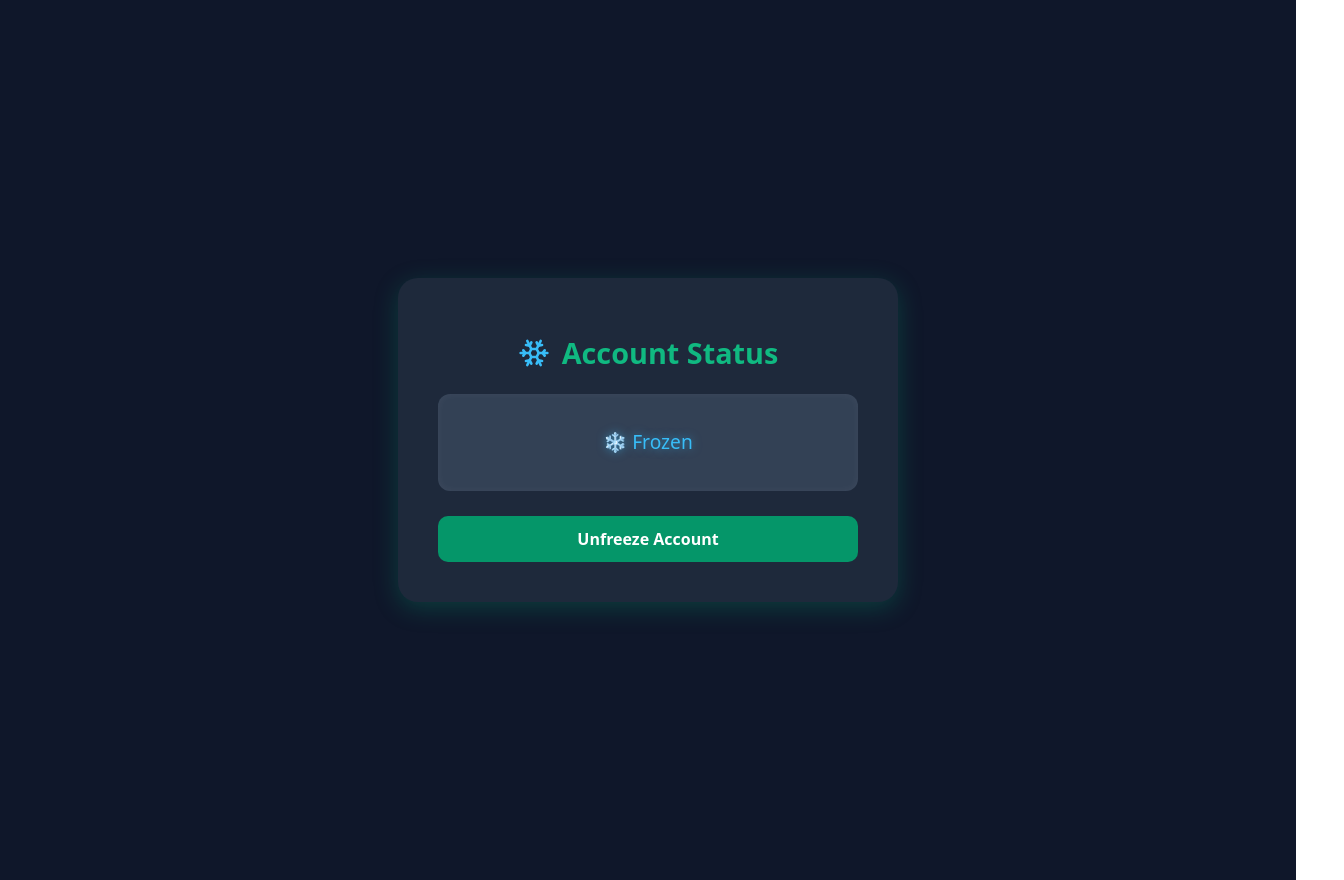
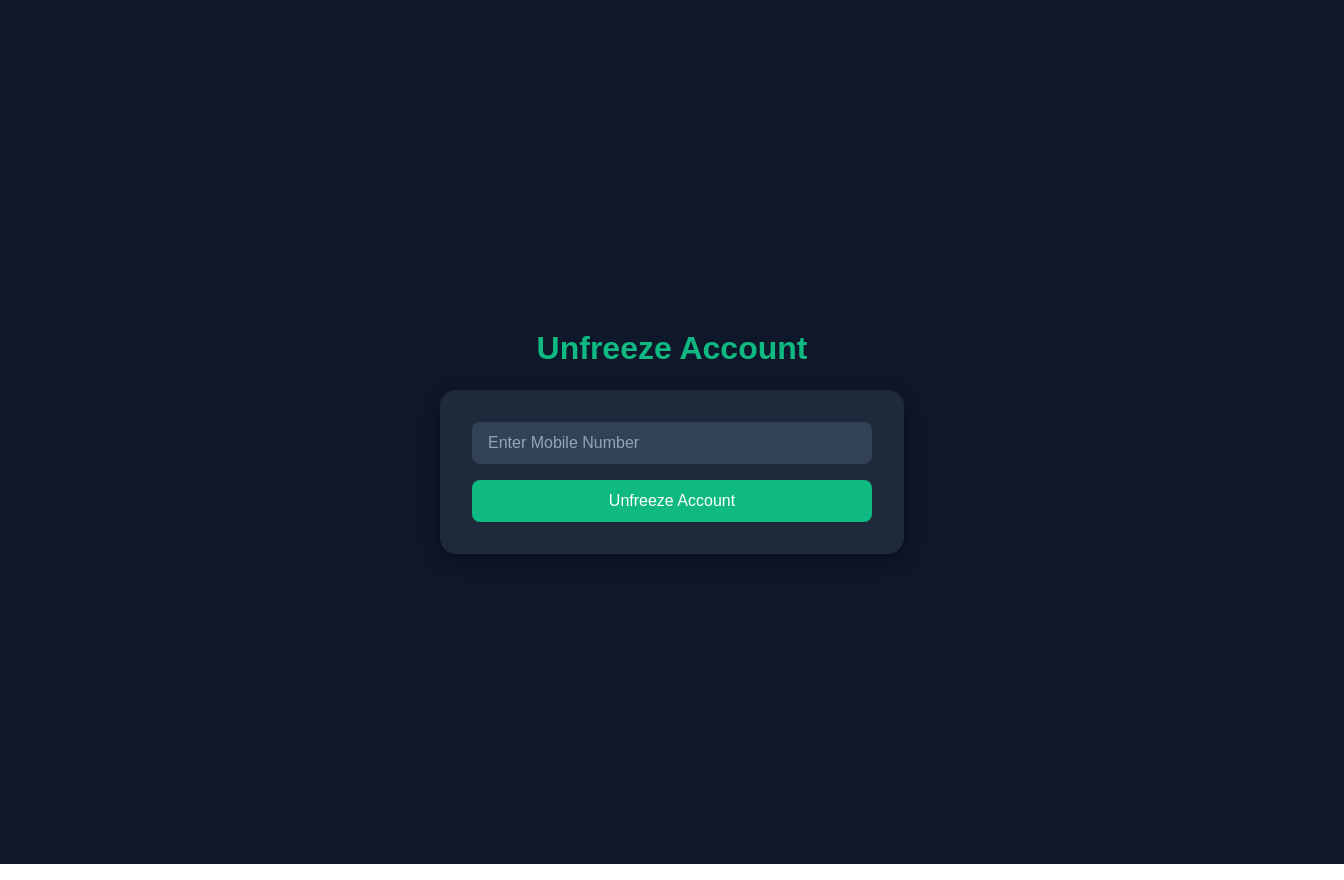
Before and after one commit to Sourabh1Dubey/UPIapplication, a React (Vite) app: page /freeze in a window 1280 px wide. Shown: the whole page, 1344 px wide, since content can reach past the window. Built offline with nearby package versions, Linux system fonts and the light colour scheme.

Commit message:
added new file

```diff
--- a/src/pages/Freeze/Freeze.css
+++ b/src/pages/Freeze/Freeze.css
@@ -1,115 +1,77 @@
-/* --- Color Theme: Emerald + Slate --- */
-:root {
-  --emerald: #059669;
-  --emerald-light: #10b981;
-  --slate-dark: #0f172a;
-  --slate-medium: #1e293b;
-  --slate-light: #334155;
-  --text-light: #e2e8f0;
-  --text-muted: #94a3b8;
-  --danger: #ef4444;
-  --ice: #38bdf8;
+/* ✅ Main container styling */
+.freeze-container {
+  min-height: 100vh;
+  width: 100vw;
+  background-color: #0f172a; /* Slate-900 */
+  display: flex;
+  flex-direction: column;
+  align-items: center;
+  justify-content: center;
+  text-align: center;
+  font-family: "Poppins", sans-serif;
+  color: white;
+  padding: 2rem;
 }
 
-/* --- Container --- */
-.status-container {
- height: 100vh;
-  width: 95vw;
-  background-color: var(--slate-dark);
-  display: flex;
-  align-items: center;
-  justify-content: center;
-  padding: 40px;
+/* ✅ Title */
+.freeze-title {
+  font-size: 2rem;
+  font-weight: 600;
+  color: #10b981; /* Emerald-500 */
+  margin-bottom: 1.5rem;
 }
 
-/* --- Card --- */
-.status-card {
-  background-color: var(--slate-medium);
-  padding: 40px;
-  border-radius: 20px;
+/* ✅ Card box */
+.freeze-card {
+  background-color: #1e293b; /* Slate-800 */
+  padding: 2rem;
+  border-radius: 16px;
+  box-shadow: 0 6px 18px rgba(0, 0, 0, 0.4);
   width: 100%;
-  max-width: 420px;
-  box-shadow: 0 6px 25px rgba(5, 150, 105, 0.3);
-  text-align: center;
-  color: var(--text-light);
+  max-width: 400px;
 }
 
-/* --- Title --- */
-.status-title {
-  font-size: 1.8rem;
-  font-weight: 600;
-  color: var(--emerald-light);
-  display: flex;
-  align-items: center;
-  justify-content: center;
-  gap: 12px;
-  margin-bottom: 25px;
+/* ✅ Input field */
+.freeze-input {
+  width: 92%;
+  padding: 0.75rem 1rem;
+  margin-bottom: 1rem;
+  border: none;
+  border-radius: 8px;
+  background-color: #334155; /* Slate-700 */
+  color: white;
+  font-size: 1rem;
 }
 
-.status-icon {
-  transition: transform 0.3s ease, color 0.3s ease;
+.freeze-input::placeholder {
+  color: #94a3b8; /* Slate-400 */
 }
 
-.status-icon.frozen {
-  color: var(--ice);
+.freeze-input:focus {
+  outline: 2px solid #10b981; /* Emerald-500 */
 }
 
-.status-icon.unfrozen {
-  color: var(--emerald-light);
-}
-
-/* --- Status Text --- */
-.status-indicator {
-  background-color: var(--slate-light);
-  border-radius: 12px;
-  padding: 15px;
-  margin-bottom: 25px;
-  box-shadow: inset 0 0 8px rgba(255, 255, 255, 0.05);
-}
-
-.status-text {
-  font-size: 1.2rem;
-  font-weight: 500;
-  transition: color 0.4s ease, transform 0.4s ease;
-}
-
-.frozen-text {
-  color: var(--ice);
-  text-shadow: 0 0 10px rgba(56, 189, 248, 0.6);
-}
-
-.unfrozen-text {
-  color: var(--emerald-light);
-  text-shadow: 0 0 10px rgba(16, 185, 129, 0.5);
-}
-
-/* --- Button --- */
-.status-btn {
+/* ✅ Button */
+.freeze-btn {
+  width: 100%;
+  padding: 0.75rem;
+  background-color: #10b981; /* Emerald-500 */
   border: none;
-  padding: 12px 18px;
-  border-radius: 10px;
-  font-weight: 600;
+  border-radius: 8px;
   font-size: 1rem;
+  color: white;
   cursor: pointer;
-  color: white;
-  transition: all 0.3s ease;
-  width: 100%;
-}
-
-.unfreeze-btn {
-  background-color: var(--emerald);
-}
-
-.unfreeze-btn:hover {
-  background-color: var(--emerald-light);
-  box-shadow: 0 4px 15px rgba(16, 185, 129, 0.4);
-}
-
-.freeze-btn {
-  background-color: var(--danger);
+  transition: 0.3s ease;
 }
 
 .freeze-btn:hover {
-  background-color: #f87171;
-  box-shadow: 0 4px 15px rgba(239, 68, 68, 0.4);
+  background-color: #059669; /* Emerald-600 */
+  transform: scale(1.02);
 }
+
+/* ✅ Message */
+.freeze-message {
+  margin-top: 1rem;
+  color: #cbd5e1; /* Slate-300 */
+  font-size: 0.9rem;
+}
--- a/src/pages/Freeze/Freeze.jsx
+++ b/src/pages/Freeze/Freeze.jsx
@@ -4,39 +4,87 @@ import { Snowflake, Unlock } from "lucide-react";
 import {Link} from 'react-router-dom'
 
 const Freeze = () => {
-  const [isFrozen, setIsFrozen] = useState(true);
+const [mobile, setMobile] = useState("");
+  const [message, setMessage] = useState("");
 
-  const toggleStatus = () => {
-    setIsFrozen(!isFrozen);
+  const handleUnfreeze = () => {
+    if (mobile.trim() === "") {
+      setMessage("⚠️ Please enter a mobile number first.");
+      return;
+    }
+
+
+
+    setMessage(`✅ Account linked with ${mobile} has been unfrozen successfully.`);
+    setMobile("");
   };
 
   return (
-    <div className="status-container">
-      <div className="status-card">
-        <h1 className="status-title">
-          {isFrozen ? (
-            <Snowflake size={32} className="status-icon frozen" />
-          ) : (
-            <Unlock size={32} className="status-icon unfrozen" />
-          )}
-          Account Status
-        </h1>
+    <div className="freeze-container">
+      <h1 className="freeze-title">Unfreeze Account</h1>
 
-        <div className="status-indicator">
-          <p className={`status-text ${isFrozen ? "frozen-text" : "unfrozen-text"}`}>
-            {isFrozen ? "❄️ Frozen" : "✅ Active (Unfrozen)"}
-          </p>
-        </div>
+      <div className="freeze-card">
+        <input
+          type="text"
+          placeholder="Enter Mobile Number"
+          value={mobile}
+          onChange={(e) => setMobile(e.target.value)}
+          className="freeze-input"
+        />
 
-        <button
-          onClick={toggleStatus}
-          className={`status-btn ${isFrozen ? "unfreeze-btn" : "freeze-btn"}`}
-        >
-          {isFrozen ? "Unfreeze Account" : "Freeze Account"}
+        <button onClick={handleUnfreeze} className="freeze-btn">
+          Unfreeze Account
         </button>
+
+        {message && <p className="freeze-message">{message}</p>}
       </div>
     </div>
   );
+
+
+
+
+
+
+
+
+
+
+
+
+  // const [isFrozen, setIsFrozen] = useState(true);
+
+  // const toggleStatus = () => {
+  //   setIsFrozen(!isFrozen);
+  // };
+
+  // return (
+  //   <div className="status-container">
+  //     <div className="status-card">
+  //       <h1 className="status-title">
+  //         {isFrozen ? (
+  //           <Snowflake size={32} className="status-icon frozen" />
+  //         ) : (
+  //           <Unlock size={32} className="status-icon unfrozen" />
+  //         )}
+  //         Account Status
+  //       </h1>
+
+  //       <div className="status-indicator">
+  //         <p className={`status-text ${isFrozen ? "frozen-text" : "unfrozen-text"}`}>
+  //           {isFrozen ? "❄️ Frozen" : "✅ Active (Unfrozen)"}
+  //         </p>
+  //       </div>
+
+  //       <button
+  //         onClick={toggleStatus}
+  //         className={`status-btn ${isFrozen ? "unfreeze-btn" : "freeze-btn"}`}
+  //       >
+  //         {isFrozen ? "Unfreeze Account" : "Freeze Account"}
+  //       </button>
+  //     </div>
+  //   </div>
+  // );
 };
 
 export default Freeze;
--- a/src/pages/Home/Home.css
+++ b/src/pages/Home/Home.css
@@ -19,7 +19,7 @@
   align-items: center;
   justify-content: center;
   text-align: center;
-  padding: 40px 20px;
+  padding: 40px 10px;
 }
 
 /* --- Header --- */
@@ -40,7 +40,7 @@
 /* --- Icon Grid --- */
 .icon-grid {
   display: grid;
-  grid-template-columns: repeat(auto-fit, minmax(250px, 1fr));
+  grid-template-columns: repeat(auto-fit, minmax(200px, 1fr));
   gap: 30px;
   width: 100%;
   max-width: 900px;
--- a/src/pages/Home/Home.jsx
+++ b/src/pages/Home/Home.jsx
@@ -1,9 +1,9 @@
-import { User, CreditCard, Snowflake } from "lucide-react";
-import "../Home/Home.css"
-import {Link} from 'react-router-dom'
-const Home =()=>{
-    return(
-        <div className="landing-container">
+import { User, CreditCard, Snowflake,History } from "lucide-react";
+import "../Home/Home.css";
+import { Link } from "react-router-dom";
+const Home = () => {
+  return (
+    <div className="landing-container">
       {/* Header */}
       <h1 className="landing-title">Welcome to SecurePay</h1>
       <p className="landing-subtitle">
@@ -16,34 +16,32 @@ const Home =()=>{
         <Link to="/user" className="icon-card">
           <User size={60} className="icon" />
           <h2 className="icon-title">User</h2>
-          <p className="icon-text">
-            Create  user accounts.
-          </p>
+          <p className="icon-text">Create user accounts.</p>
         </Link>
 
         <Link to="/transaction" className="icon-card">
           <CreditCard size={60} className="icon" />
           <h2 className="icon-title">Payment</h2>
-          <p className="icon-text">
-            Handle transactions securely.
-          </p>
+          <p className="icon-text">Handle transactions securely.</p>
         </Link>
 
         <Link to="/freeze" className="icon-card">
           <Snowflake size={60} className="icon" />
           <h2 className="icon-title">Frozen</h2>
-          <p className="icon-text">
-            Temporarily freeze or unfreeze accounts.
-          </p>
+          <p className="icon-text">Temporarily freeze or unfreeze accounts.</p>
+        </Link>
+
+        <Link to="/history" className="icon-card">
+          <History size={60} className="icon" />
+          <h2 className="icon-title">Payment History</h2>
+          <p className="icon-text">View detailed transaction history</p>
         </Link>
       </div>
 
       {/* Footer */}
-      <footer className="landing-footer">
-        © 2025 SecurePay.
-      </footer>
+      <footer className="landing-footer">© 2025 SecurePay.</footer>
     </div>
-    )
-}
+  );
+};
 
-export default Home
+export default Home;
--- /dev/null
+++ b/src/pages/PaymentHistory/PaymentHistory.css
@@ -0,0 +1,75 @@
+.history-page {
+  display: flex;
+  flex-direction: column;
+  align-items: center;
+  background-color: #0f172a; /* Slate-900 */
+  min-height: 100vh;
+  width: 100vw;
+  padding: 2rem;
+  color: white;
+  font-family: "Poppins", sans-serif;
+}
+
+.history-title {
+  font-size: 2rem;
+  font-weight: 600;
+  color: #10b981; /* Emerald-500 */
+  margin-bottom: 1rem;
+}
+
+.add-btn {
+  background-color: #10b981; /* Emerald-500 */
+  color: white;
+  border: none;
+  padding: 0.6rem 1.5rem;
+  border-radius: 8px;
+  cursor: pointer;
+  margin-bottom: 1rem;
+  transition: 0.3s ease;
+}
+
+.add-btn:hover {
+  background-color: #059669; /* Emerald-600 */
+}
+
+.card-container {
+  width: 100%;
+  max-width: 600px;
+  height: 400px;
+  background-color: #1e293b; /* Slate-800 */
+  border-radius: 12px;
+  overflow-y: auto;
+  padding: 1rem;
+  box-shadow: 0 4px 12px rgba(0, 0, 0, 0.4);
+}
+
+.txn-card {
+  background-color: #334155; /* Slate-700 */
+  border-left: 4px solid #10b981; /* Emerald accent */
+  border-radius: 8px;
+  padding: 1rem;
+  margin-bottom: 0.8rem;
+  transition: 0.3s ease;
+}
+
+.txn-card:hover {
+  background-color: #475569; /* lighter slate */
+}
+
+.txn-card p {
+  margin: 0.3rem 0;
+  font-size: 0.95rem;
+}
+
+.success {
+  color: #22c55e; /* Emerald-400 */
+}
+
+.failed {
+  color: #ef4444; /* Red-500 */
+}
+
+.no-data {
+  text-align: center;
+  color: #94a3b8; /* Slate-400 */
+}
--- a/src/pages/Transaction/Transaction.jsx
+++ b/src/pages/Transaction/Transaction.jsx
@@ -1,9 +1,11 @@
-import React, { useState } from "react";
+import React, { useContext, useState } from "react";
 import "./Transaction.css";
 import { Eye, EyeOff, Send } from "lucide-react";
 import {Link} from 'react-router-dom'
 
+
 const Transaction = () => {
+
   const [formData, setFormData] = useState({
     senderMobile: "",
     receiverMobile: "",
@@ -21,6 +23,7 @@ const Transaction = () => {
   const handleSubmit = (e) => {
     e.preventDefault();
     alert("Transaction Submitted:\n" + JSON.stringify(formData, null, 2));
+
   };
 
   return (
```
Also changed, not shown: src/App.jsx (+10 -1 lines), src/pages/PaymentHistory/PaymentHistory.jsx (added, +58 -0 lines).
